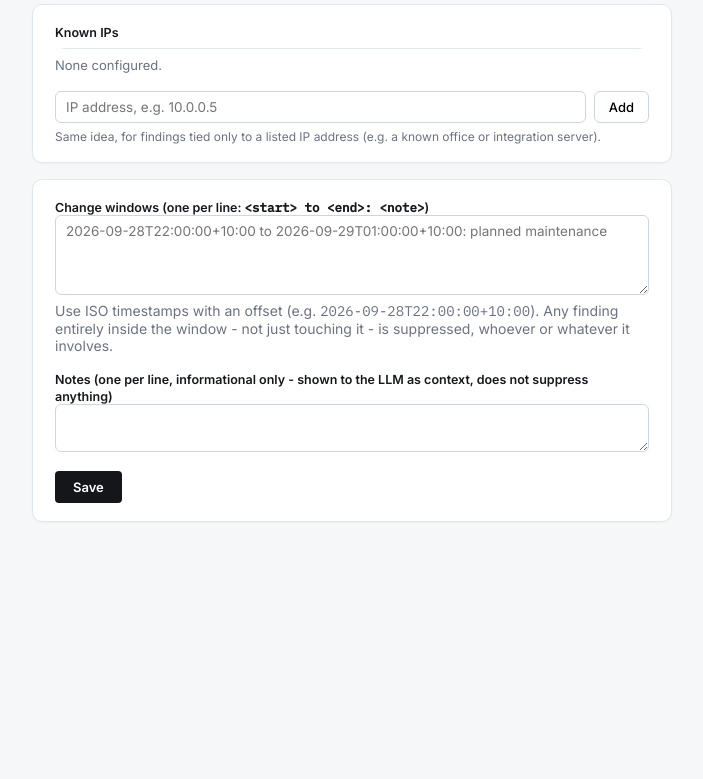
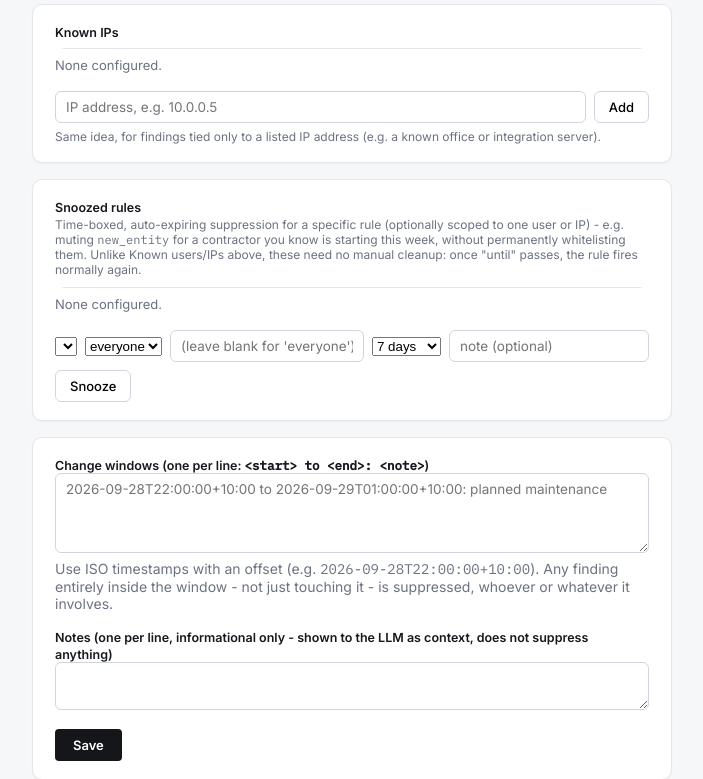
Before and after one commit to Fybre/therefore-log-auditor, a Python web app: template auditor/web/templates/known.html in a window 1280 px wide. Shown: the part 464-1243 px from the top of the page, without its empty margins (142-845 px from the left). Before the commit the page ends 986 px from the top, so only its background shows below. Run offline with Jinja, Linux system fonts and the light colour scheme; the template is opened without the code that fills it, so the values that code supplies are empty.

Commit message:
Add time-boxed suppression ("snooze a rule") to Known Activity
known.users/known.ips are permanent until someone remembers to remove
them, and change windows are date ranges but suppress every finding
tenant-wide during that span, not one specific rule/user. Neither fits
"I know new_entity will fire for this contractor for the next couple
of weeks, mute it without permanently whitelisting them or turning off
the rule for everyone."

- suppression_for() gains a known.snoozes check: each entry optionally
  scopes to rule_id, user and/or ip (all omitted = mutes the rule for
  everyone), and only matches findings whose full time span falls
  within [since, until] - same semantics as the existing windows check,
  just narrower. since is set to snooze-creation time, so (by design)
  a new snooze is forward-looking and doesn't retroactively suppress
  findings that already exist.
- New "Snoozed rules" card on the Known Activity page: pick a rule,
  optionally scope to a user/IP, pick a duration (1/3/7/14/30 days),
  optional note. New /t/{id}/known/snooze and /known/unsnooze routes,
  independent of the existing windows textarea so a generic page save
  can't accidentally clobber a snooze's structured scoping.

9 new tests (5 in test_engine.py for suppression_for's scoping/timing
rules, 1 web-level route test, plus existing suite) - 63 passed total.
Verified live: submitted and removed a real snooze against craigdemo
through the running dashboard, confirmed correct storage/removal in
Postgres.

Co-Authored-By: Claude Sonnet 5 <noreply@anthropic.com>

```diff
--- a/auditor/web/templates/known.html
+++ b/auditor/web/templates/known.html
@@ -68,6 +68,55 @@
     listed IP address (e.g. a known office or integration server).</p>
 </div>
 
+<div class="card" style="max-width:640px">
+  <label>Snoozed rules</label>
+  <p class="muted" style="margin:2px 0 10px;font-size:12px">Time-boxed, auto-expiring suppression
+    for a specific rule (optionally scoped to one user or IP) - e.g. muting <code>new_entity</code>
+    for a contractor you know is starting this week, without permanently whitelisting them.
+    Unlike Known users/IPs above, these need no manual cleanup: once "until" passes, the rule
+    fires normally again.</p>
+  <table class="known-list">
+    {% for s in known.snoozes or [] %}
+    <tr>
+      <td>
+        <code>{{ s.rule_id }}</code>{% if s.user %} &middot; user <code>{{ s.user }}</code>{% endif %}{% if s.ip %} &middot; ip <code>{{ s.ip }}</code>{% endif %}
+        {% if s.note %}<div class="muted" style="font-size:12px">{{ s.note }}</div>{% endif %}
+      </td>
+      <td class="count">until {{ s.until }}</td>
+      <td style="text-align:right">
+        <form method="post" action="/t/{{ tenant.id }}/known/unsnooze">
+          <input type="hidden" name="id" value="{{ s.id }}">
+          <button type="submit" class="remove">Remove</button>
+        </form>
+      </td>
+    </tr>
+    {% else %}
+    <tr><td class="muted">None configured.</td></tr>
+    {% endfor %}
+  </table>
+  <form class="add-row" method="post" action="/t/{{ tenant.id }}/known/snooze"
+        style="display:flex;flex-wrap:wrap;gap:8px;align-items:center;margin-top:10px">
+    <select name="rule_id">
+      {% for r in rule_ids %}<option value="{{ r }}">{{ r }}</option>{% endfor %}
+    </select>
+    <select name="scope_type">
+      <option value="none">everyone</option>
+      <option value="user">user</option>
+      <option value="ip">IP</option>
+    </select>
+    <input type="text" name="scope_value" placeholder="(leave blank for 'everyone')" style="width:180px">
+    <select name="days">
+      <option value="1">1 day</option>
+      <option value="3">3 days</option>
+      <option value="7" selected>7 days</option>
+      <option value="14">14 days</option>
+      <option value="30">30 days</option>
+    </select>
+    <input type="text" name="note" placeholder="note (optional)" style="width:200px">
+    <button type="submit">Snooze</button>
+  </form>
+</div>
+
 <form class="card" method="post" action="/t/{{ tenant.id }}/known" style="display:flex;flex-direction:column;gap:16px;max-width:640px">
   <div>
     <label>Change windows (one per line: <code>&lt;start&gt; to &lt;end&gt;: &lt;note&gt;</code>)</label><br>
```
Also changed, not shown: auditor/rules/engine.py (+14 -0 lines), auditor/web/app.py (+38 -3 lines), tests/test_engine.py (+45 -0 lines), tests/test_web.py (+34 -0 lines).
